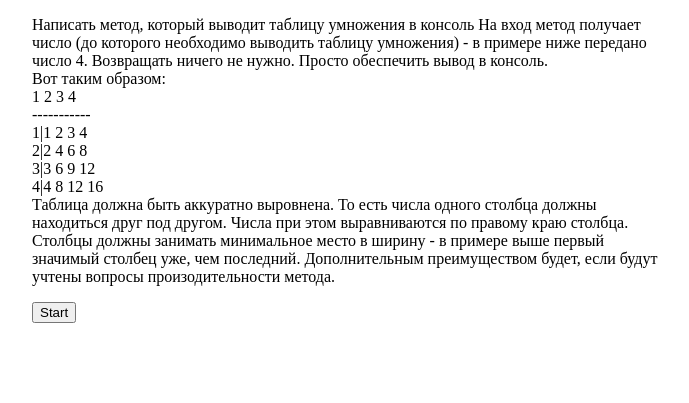
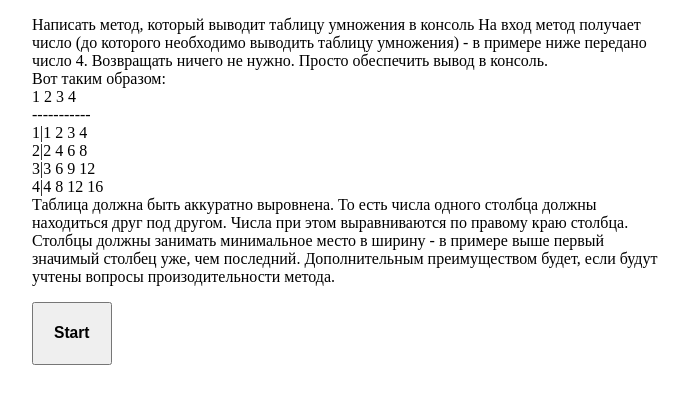
Before and after one commit to alevshinskii/jsTasks, a website built with webpack: page task1.html in a window 1280 px wide. Shown: the part 105-508 px from the top of the page, without its empty margins (32-721 px from the left). Built offline with nearby package versions, Linux system fonts and the light colour scheme.

Commit message:
btns size

```diff
--- a/task1.html
+++ b/task1.html
@@ -24,7 +24,9 @@
             преимуществом будет, если будут учтены вопросы произодительности
             метода.
         </p>
-        <button onclick="start()">Start</button>
+        <button onclick="start()" style="padding: 5px 20px">
+            <h3>Start</h3>
+        </button>
     </body>
 </html>
 <script>
```
Also changed, not shown: task2.html (+3 -1 lines).
